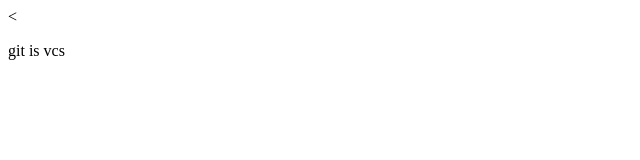
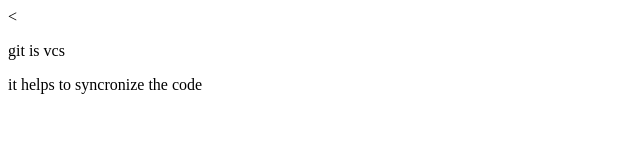
Before and after one commit to abinayashankar03/samplerepo, a plain HTML site: page index.html in a window 1280 px wide. Shown: the whole page, without its empty margins (0-640 px from the left). Drawn offline with Linux system fonts and the light colour scheme.

```diff
--- a/index.html
+++ b/index.html
@@ -7,5 +7,6 @@
 </head>
 <body>
     <p>git is vcs</p>
+    <p>it helps to syncronize the code</p>
 </body>
 </html>
```
